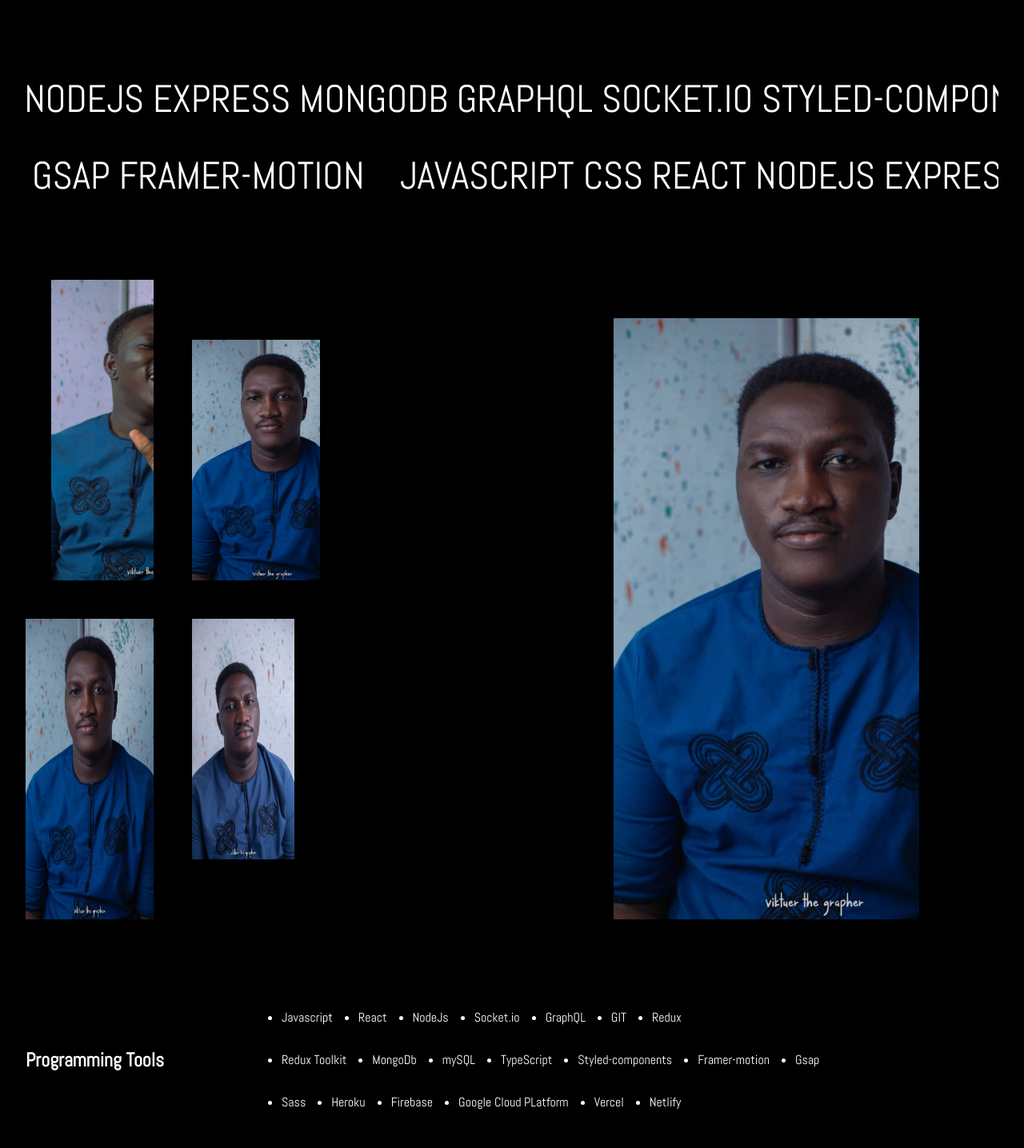
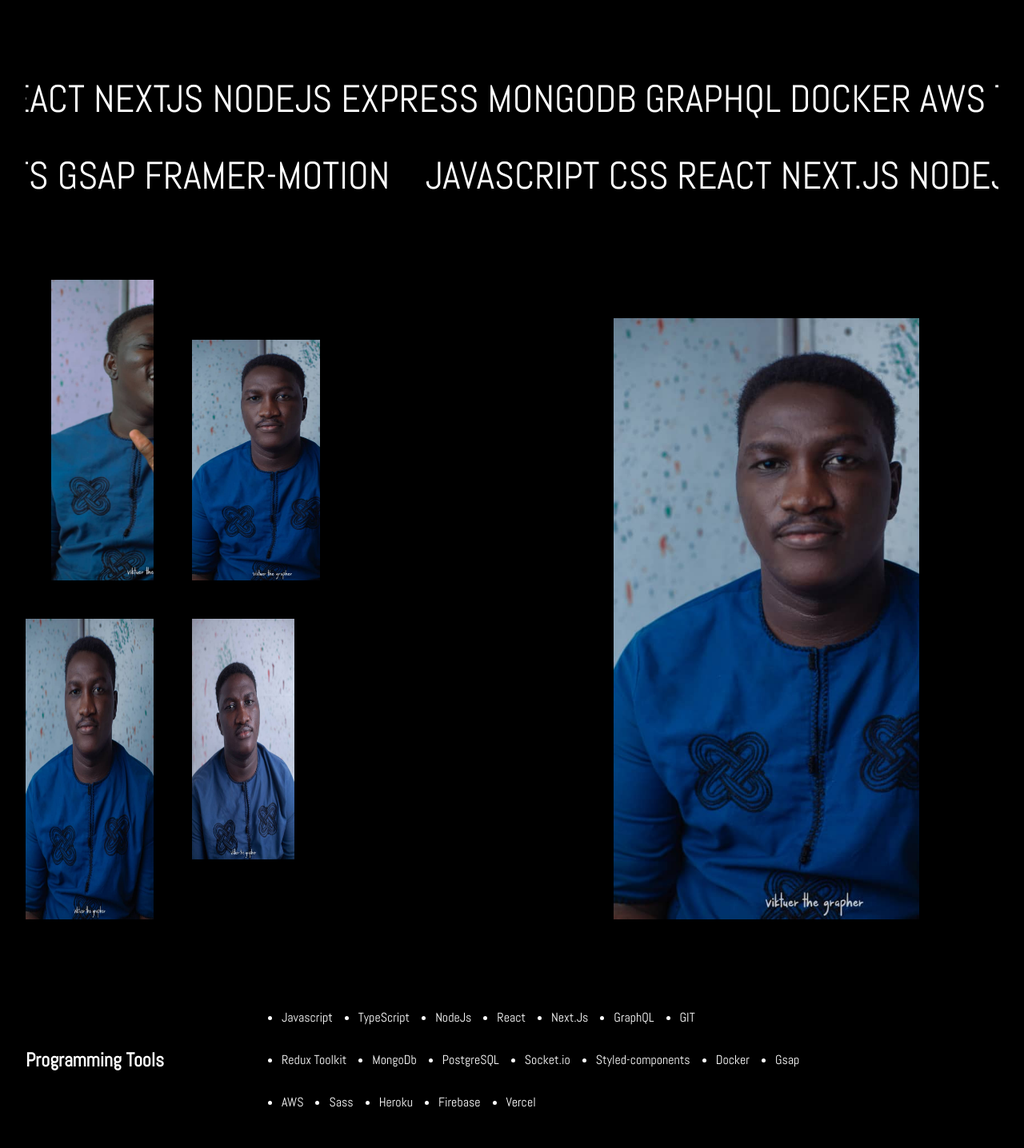
Before and after one commit to mayowasam/mayowa, a React (Create React App) app: page /about in a window 1280 px wide. Shown: the part 874-2310 px from the top of the page at 80% size. Built offline with nearby package versions, Linux system fonts and the light colour scheme.

Commit message:
Update About.js

```diff
--- a/src/components/About.js
+++ b/src/components/About.js
@@ -791,7 +791,7 @@ export default function About() {
                         <BoxTwoText className="text">
                             <motion.h2 variants={aboutYVariant("down")}>Hi,</motion.h2>
                             <motion.p variants={aboutYVariant("up")}>
-                                I'm <span>Mayowa</span>, a full-stack developer. I have spent the past 2years creating products for different arrays of client.
+                                I'm <span>Mayowa</span>, a full-stack developer. I have spent the past 4 years creating products for different arrays of client.
                                 I enjoy creating cool things that live on the internet. I want to help make the web better for everyone.
                                 If your company is working on a product that makes people's lives better in any aspect and in any way and you need someone to help you make that digital experience inclusive and accessible,
                                 I would love to help you. I want to make a difference.
@@ -819,20 +819,20 @@ export default function About() {
                     <Frameworks>
                         <div className="marquee">
                             <p>
-                                JAVASCRIPT CSS REACT NODEJS EXPRESS MONGODB GRAPHQL SOCKET.IO STYLED-COMPONENTS GSAP FRAMER-MOTION &nbsp; &nbsp;
+                                JAVASCRIPT TYPESCRIPT CSS REACT NEXTJS NODEJS EXPRESS MONGODB GRAPHQL DOCKER AWS tPRC SOCKET.IO STYLED-COMPONENTS GSAP FRAMER-MOTION &nbsp; &nbsp;
                             </p>
                             <p>
-                                JAVASCRIPT CSS REACT NODEJS EXPRESS MONGODB GRAPHQL SOCKET.IO STYLED-COMPONENTS GSAP FRAMER-MOTION &nbsp; &nbsp;
+                                JAVASCRIPT TYPESCRIPT CSS REACT NEXTJS NODEJS EXPRESS MONGODB GRAPHQL DOCKER AWS tPRC SOCKET.IO STYLED-COMPONENTS GSAP FRAMER-MOTION &nbsp; &nbsp;
                             </p>
                         </div>
                     </Frameworks>
                     <Frameworks>
                         <div className="marquee two">
                             <p>
-                                JAVASCRIPT CSS REACT NODEJS EXPRESS MONGODB GRAPHQL SASS SOCKET.IO STYLED-COMPONENTS GSAP FRAMER-MOTION &nbsp; &nbsp;
+                                JAVASCRIPT CSS REACT NEXT.JS NODEJS EXPRESS MONGODB GRAPHQL SASS SOCKET.IO STYLED-COMPONENTS GSAP FRAMER-MOTION &nbsp; &nbsp;
                             </p>
                             <p>
-                                JAVASCRIPT CSS REACT NODEJS EXPRESS MONGODB GRAPHQL SASS SOCKET.IO STYLED-COMPONENTS GSAP FRAMER-MOTION &nbsp; &nbsp;
+                                JAVASCRIPT CSS REACT NEXT.JS NODEJS EXPRESS MONGODB GRAPHQL SASS SOCKET.IO STYLED-COMPONENTS GSAP FRAMER-MOTION &nbsp; &nbsp;
                             </p>
                         </div>
                     </Frameworks>
@@ -891,12 +891,13 @@ export default function About() {
 
                         >
                             <li className="li">Javascript</li>
+                            <li className="li">TypeScript</li>
+                            <li className="li">NodeJs</li>
                             <li className="li">React</li>
-                            <li className="li">NodeJs</li>
-                            <li className="li">Socket.io</li>
+                            <li className="li">Next.Js</li>
                             <li className="li">GraphQL</li>
                             <li className="li">GIT</li>
-                            <li className="li">Redux</li>
+
 
 
 
@@ -907,25 +908,23 @@ export default function About() {
                         >
                             <li className="li">Redux Toolkit</li>
                             <li className="li">MongoDb</li>
-                            <li className="li">mySQL</li>
-                            <li className="li">TypeScript</li>
+                            <li className="li">PostgreSQL</li>
+                            <li className="li">Socket.io</li>
                             <li className="li">Styled-components</li>
-                            <li className="li">Framer-motion</li>
+                            <li className="li">Docker</li>
                             <li className="li">Gsap</li>
 
 
 
                         </Skill>
 
-                        <Skill
-                        >
-
+                        <Skill>
+                            <li className="li">AWS</li>
                             <li className="li">Sass</li>
                             <li className="li">Heroku</li>
                             <li className="li">Firebase</li>
-                            <li className="li">Google Cloud PLatform</li>
                             <li className="li">Vercel</li>
-                            <li className="li">Netlify</li>
+
                         </Skill>
                     </div>
 
```
